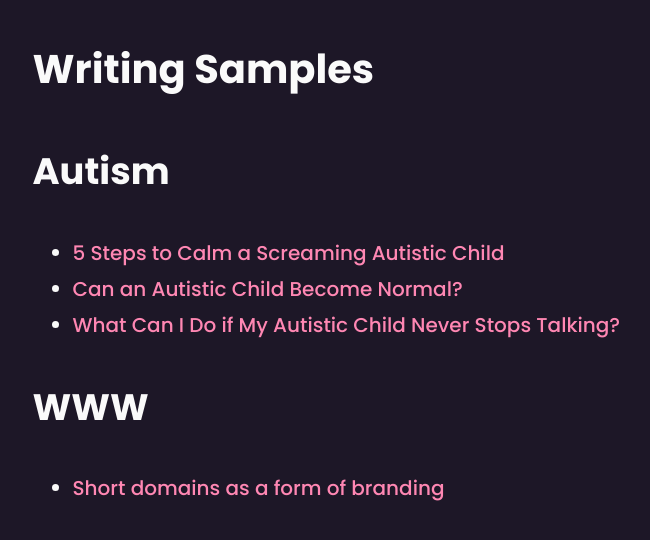
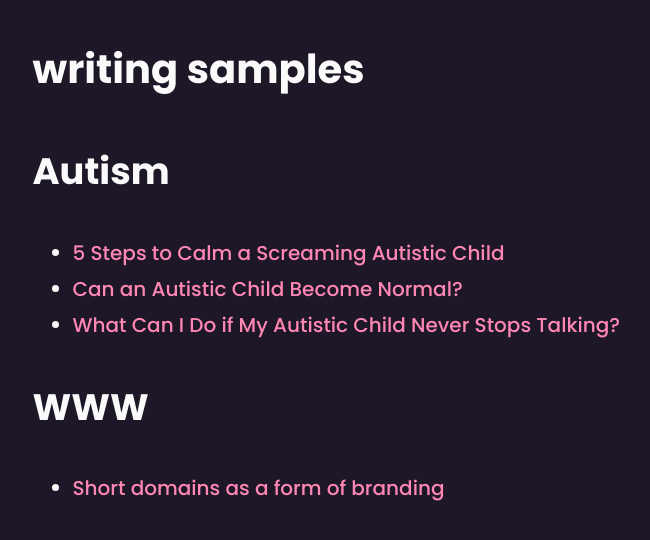
Before and after one commit to autisticjane/autisticjane.github.io, a Jekyll site: the page built from writing.md, in a window 1280 px wide. Shown: the top 540 px of the page, without its empty margins (270-920 px from the left). Built offline with Jekyll 4.4.1, drawn with Linux system fonts in a browser that asks for light colours.

Commit message:
h1 > lowercase

```diff
--- a/css/style.css
+++ b/css/style.css
@@ -61,7 +61,7 @@ h6{
 	font-weight:300
 }
 
-h1{font-size:2.5rem}
+h1{font-size:2.5rem;text-transform:lowercase}
 h2{font-size:2.3rem}
 h3{font-size:2rem}
 h4{font-size:1.8rem}
```
